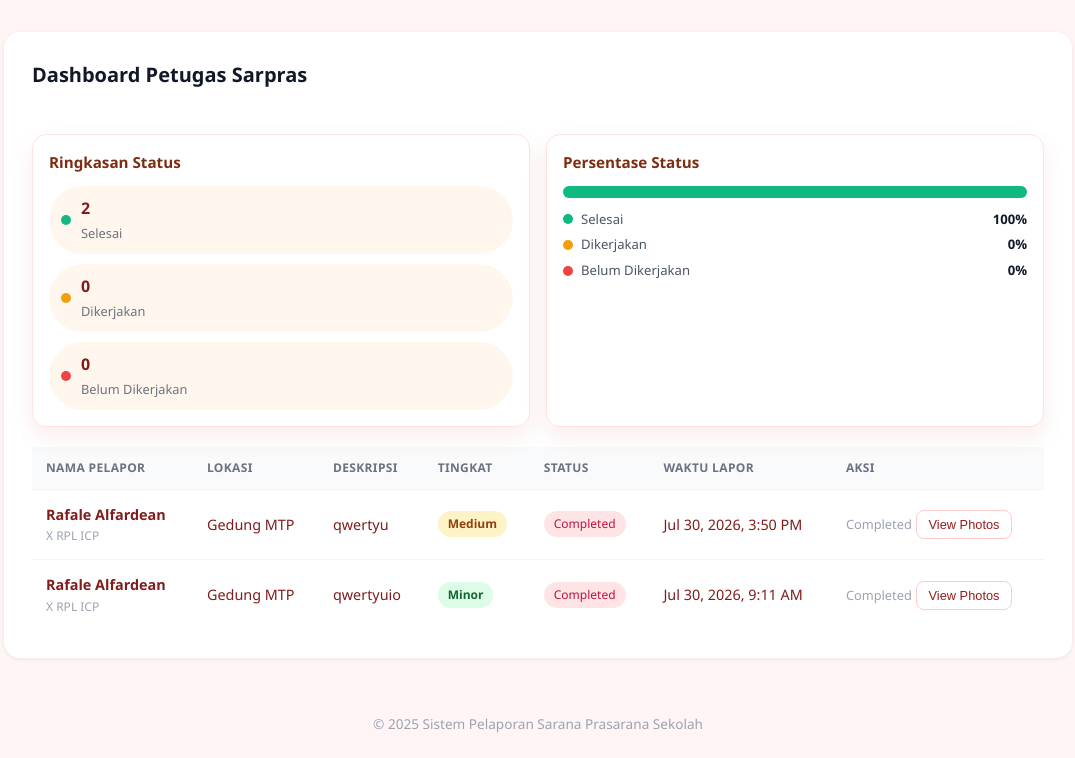
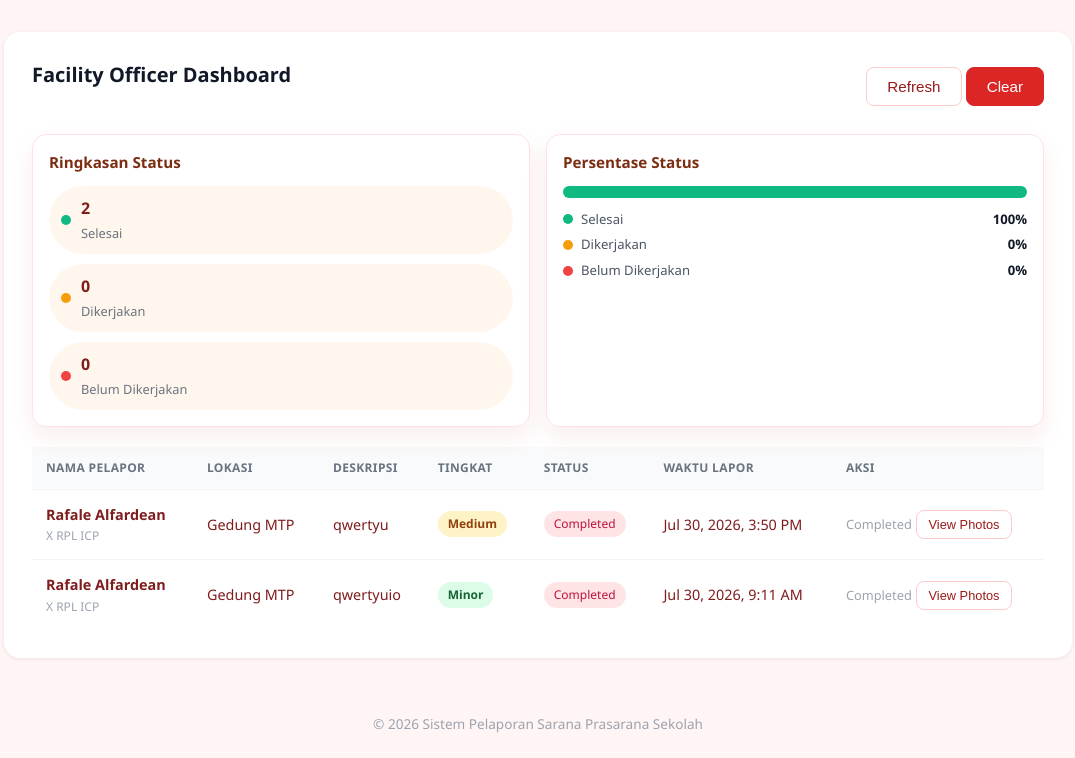
Before and after one commit to Ahnaf-icprpl/MokletCare, a Flask app: page /officer in a window 1280 px wide. Shown: the part 158-916 px from the top of the page, without its empty margins (102-1177 px from the left). Run offline with Flask 3, Linux system fonts and the light colour scheme; a user stored in the database is signed in; data comes from the database, SQL or seed files in the repository; both versions use the stored data as it was after the commit.

Commit message:
Add files via upload

```diff
--- a/Test Project/templates/officer.html
+++ b/Test Project/templates/officer.html
@@ -44,7 +44,11 @@
     <main class="container main">
       <section class="card">
         <div class="dashboard-header">
-          <h2>Dashboard Petugas Sarpras</h2>
+          <h2 data-i18n="dashboardHeading">Dashboard Petugas Sarpras</h2>
+          <div class="header-actions">
+            <button id="btnRefresh" class="btn btn-outline" data-i18n="btnRefresh">Refresh</button>
+            <button id="btnClearCompleted" class="btn btn-danger" data-i18n="btnClearCompleted">Clear</button>
+          </div>
         </div>
         <div class="dashboard-summary">
           <div class="summary-card">
@@ -92,7 +96,7 @@
       </section>
     </main>
 
-    <footer class="footer">&copy; 2025 Sistem Pelaporan Sarana Prasarana Sekolah</footer>
+    <footer class="footer">&copy; 2026 Sistem Pelaporan Sarana Prasarana Sekolah</footer>
     <script src="{{ url_for('static', filename='js/app.js') }}"></script>
   </body>
 </html>
--- a/Test Project/templates/reporter.html
+++ b/Test Project/templates/reporter.html
@@ -144,7 +144,7 @@
       </section>
     </main>
 
-    <footer class="footer">&copy; 2025 Sistem Pelaporan Sarana Prasarana Sekolah</footer>
+    <footer class="footer">&copy; 2026 Sistem Pelaporan Sarana Prasarana Sekolah</footer>
     <script src="{{ url_for('static', filename='js/app.js') }}"></script>
   </body>
 </html>
```
Also changed, not shown: Test Project/sarpras.db, Test Project/uploads/20260730091104_1.png (added), Test Project/uploads/20260730091104_2.png (added), Test Project/uploads/20260730091104_3.jpg (added), 3 other files.
